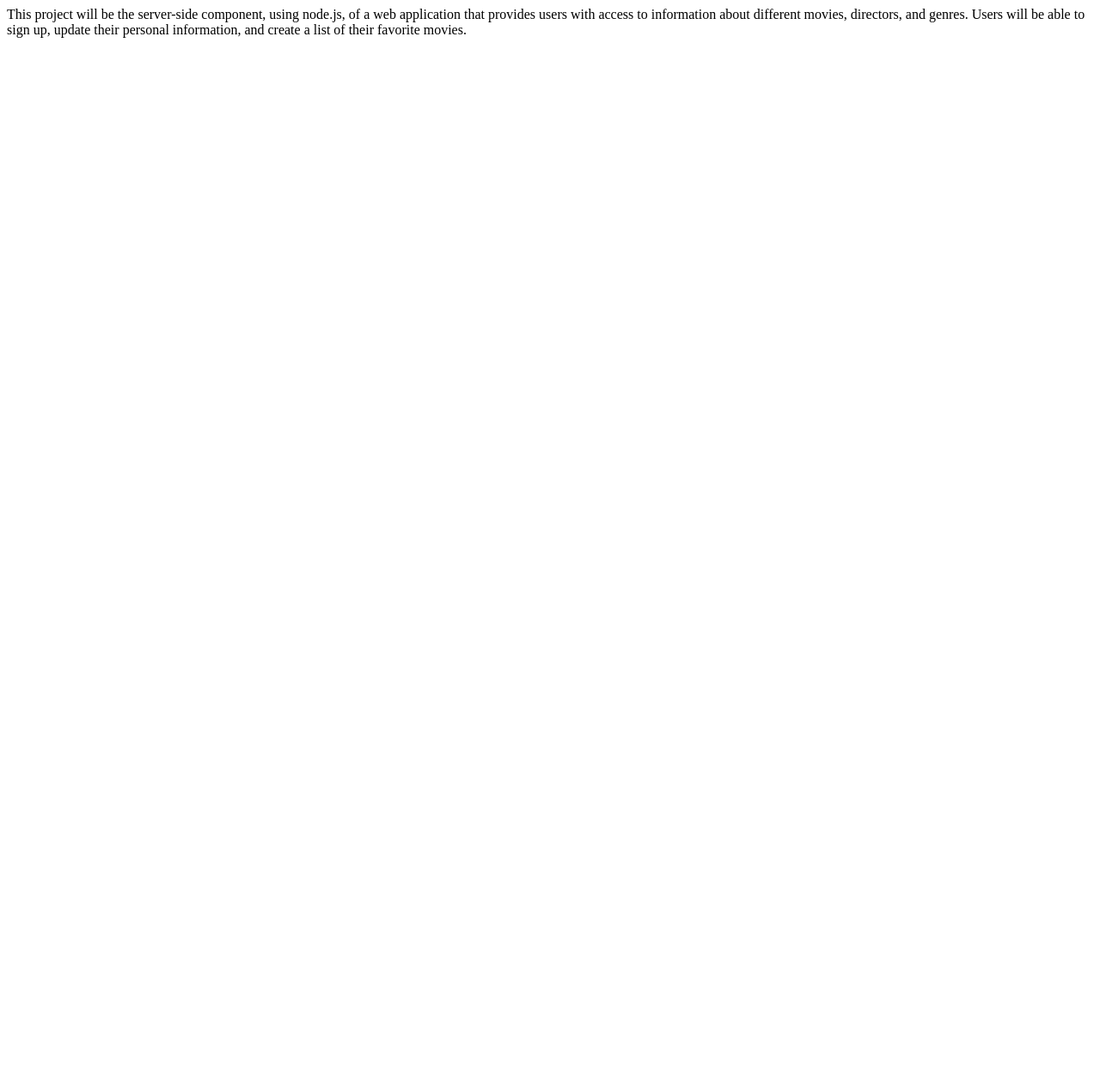
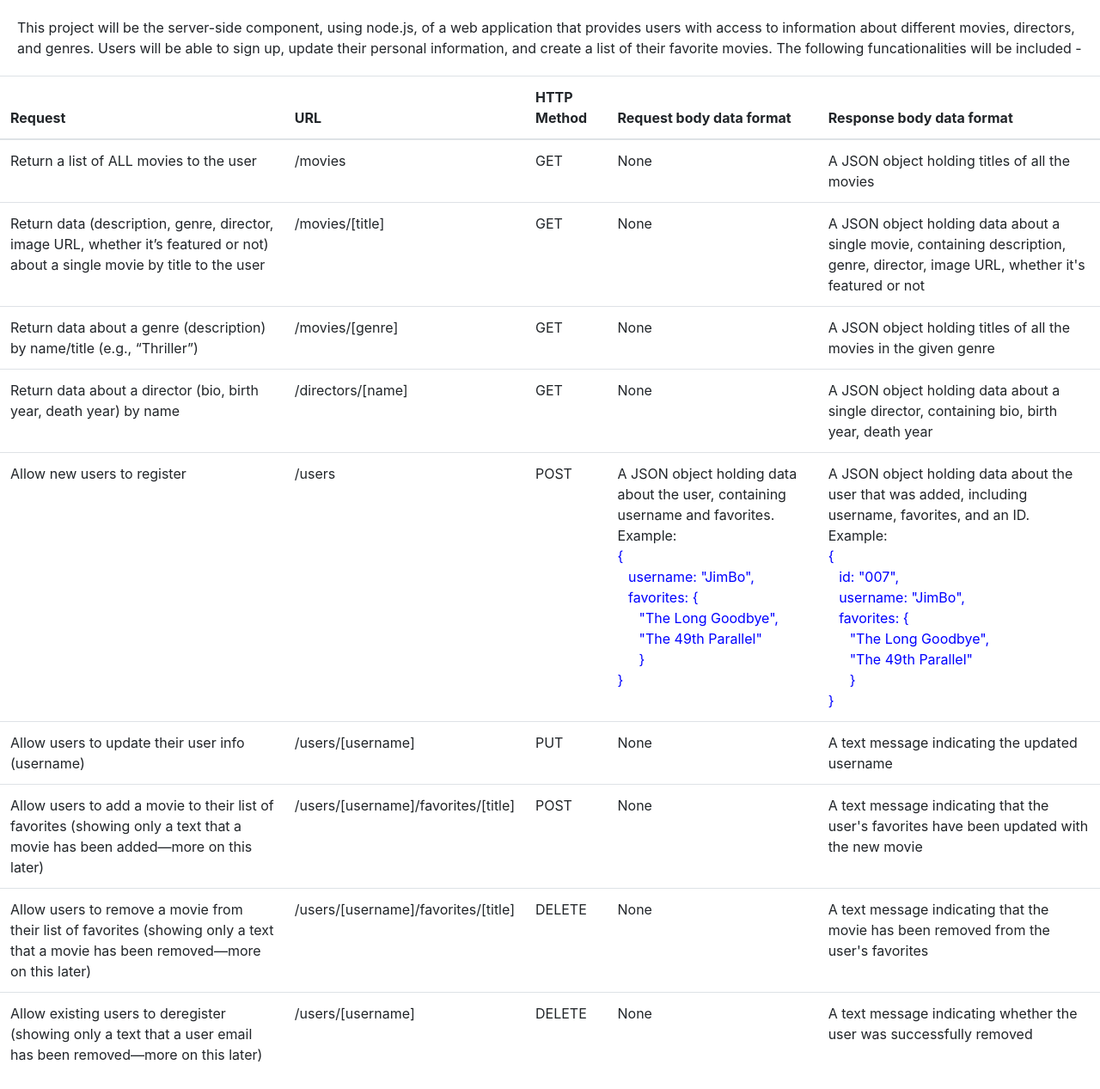
Before and after one commit to warpedpuppy/gs_movie_api, a website: page public/documentation.html in a window 1280 px wide. Shown: the whole page at 86% size. Before the commit the page ends 800 px from the top, so only its background shows below. Drawn offline with nearby package versions, Linux system fonts and the light colour scheme.

Commit message:
updated documentation.html with details about the API, including a table requiring CSS styling

```diff
--- /dev/null
+++ b/public/css/styles.css
@@ -0,0 +1,7 @@
+p {
+  margin: 20px;
+}
+
+span {
+  color: blue;
+}
--- a/public/documentation.html
+++ b/public/documentation.html
@@ -3,13 +3,131 @@
 <head>
   <meta charset="utf-8">
   <title>Movie API Documentation</title>
+  <link rel="stylesheet" href="https://stackpath.bootstrapcdn.com/bootstrap/4.3.1/css/bootstrap.min.css" integrity="sha384-ggOyR0iXCbMQv3Xipma34MD+dH/1fQ784/j6cY/iJTQUOhcWr7x9JvoRxT2MZw1T" crossorigin="anonymous">
+  <link href="https://fonts.googleapis.com/css2?family=Poppins:wght@400;700&display=swap" rel="stylesheet">
+  <link rel="stylesheet" type="text/css" href="css/styles.css" />
 </head>
 <body>
   <div>
-    This project will be the server-side component, using node.js, of a web
-    application that provides users with access to information about different
-    movies, directors, and genres. Users will be able to sign up, update their
-    personal information, and create a list of their favorite movies.
+    <p>
+      This project will be the server-side component, using node.js, of a web
+      application that provides users with access to information about different
+      movies, directors, and genres. Users will be able to sign up, update their
+      personal information, and create a list of their favorite movies. The
+      following funcationalities will be included -
+    </p>
+  </div>
+  <div>
+    <table class="table">
+      <thead>
+        <tr>
+          <th scope="col">Request</th>
+          <th scope="col">URL</th>
+          <th scope="col">HTTP Method</th>
+          <th scope="col">Request body data format</th>
+          <th scope="col">Response body data format</th>
+        </tr>
+      </thead>
+      <tbody>
+        <tr>
+          <td>Return a list of ALL movies to the user</td>
+          <td>/movies</td>
+          <td>GET</td>
+          <td>None</td>
+          <td>A JSON object holding titles of all the movies</td>
+        </tr>
+        <tr>
+          <td>Return data (description, genre, director, image URL, whether it’s featured or not) about a single movie by title to the user</td>
+          <td>/movies/[title]</td>
+          <td>GET</td>
+          <td>None</td>
+          <td>A JSON object holding data about a single movie, containing description, genre, director, image URL, whether it's featured or not</td>
+        </tr>
+        <tr>
+          <td>Return data about a genre (description) by name/title (e.g., “Thriller”)</td>
+          <td>/movies/[genre]</td>
+          <td>GET</td>
+          <td>None</td>
+          <td>A JSON object holding titles of all the movies in the given genre</td>
+        </tr>
+        <tr>
+          <td>Return data about a director (bio, birth year, death year) by name</td>
+          <td>/directors/[name]</td>
+          <td>GET</td>
+          <td>None</td>
+          <td>A JSON object holding data about a single director, containing bio, birth year, death year</td>
+        </tr>
+        <tr>
+          <td>Allow new users to register</td>
+          <td>/users</td>
+          <td>POST</td>
+          <td>
+            A JSON object holding data about the user, containing username and favorites. Example:
+            <br>
+            <span>{
+            <br>
+            &ensp; username: "JimBo",
+            <br>
+            &ensp; favorites: {
+            <br>
+            &ensp; &ensp; "The Long Goodbye",
+            <br>
+            &ensp; &ensp; "The 49th Parallel"
+            <br>
+            &ensp; &ensp; }
+            <br>
+            }</span>
+          </td>
+          <td>
+            A JSON object holding data about the user that was added, including username, favorites, and an ID. Example:
+            <br>
+            <span>{
+            <br>
+            &ensp; id: "007",
+            <br>
+            &ensp; username: "JimBo",
+            <br>
+            &ensp; favorites: {
+            <br>
+            &ensp; &ensp; "The Long Goodbye",
+            <br>
+            &ensp; &ensp; "The 49th Parallel"
+            <br>
+            &ensp; &ensp; }
+            <br>
+            }</span>
+          </td>
+        </tr>
+        <tr>
+          <td>Allow users to update their user info (username)</td>
+          <td>/users/[username]</td>
+          <td>PUT</td>
+          <td>None</td>
+          <td>A text message indicating the updated username</td>
+        </tr>
+        <tr>
+          <td>Allow users to add a movie to their list of favorites (showing only a text that a movie has been added—more on this later)</td>
+          <td>/users/[username]/favorites/[title]</td>
+          <td>POST</td>
+          <td>None</td>
+          <td>A text message indicating that the user's favorites have been updated with the new movie</td>
+        </tr>
+        <tr>
+          <td>Allow users to remove a movie from their list of favorites (showing only a text that a movie has been removed—more on this later)</td>
+          <td>/users/[username]/favorites/[title]</td>
+          <td>DELETE</td>
+          <td>None</td>
+          <td>A text message indicating that the movie has been removed from the user's favorites</td>
+        </tr>
+        <tr>
+          <td>Allow existing users to deregister (showing only a text that a user email has been removed—more on this later)</td>
+          <td>/users/[username]</td>
+          <td>DELETE</td>
+          <td>None</td>
+          <td>A text message indicating whether the user was successfully removed</td>
+        </tr>
+      </tbody>
+    </table>
   </div>
 </body>
 </html>
```
